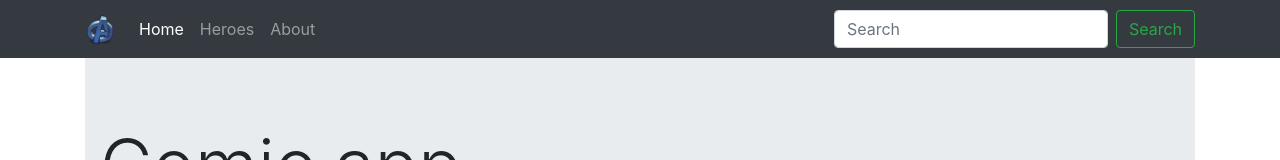
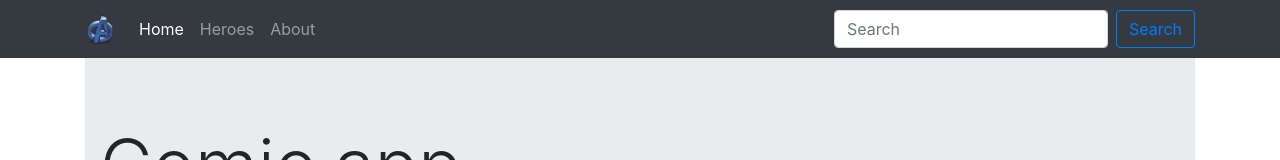
Before and after one commit to edaurdonp1/SinglePageAplication-EjemploAngular, an Angular app: page /home in a window 1280 px wide. Shown: the top 160 px of the page. Built offline with nearby package versions, Linux system fonts and the light colour scheme.

Commit message:
color de botón search cambiado a azul

```diff
--- a/src/app/components/shared/navbar/navbar.component.html
+++ b/src/app/components/shared/navbar/navbar.component.html
@@ -21,7 +21,7 @@
       </ul>
       <form class="form-inline my-2 my-lg-0">
         <input class="form-control mr-sm-2" type="text" placeholder="Search">
-        <button class="btn btn-outline-success my-2 my-sm-0" type="submit">Search</button>
+        <button class="btn btn-outline-primary my-2 my-sm-0" type="submit">Search</button>
       </form>
     </div>
   </div>
```
